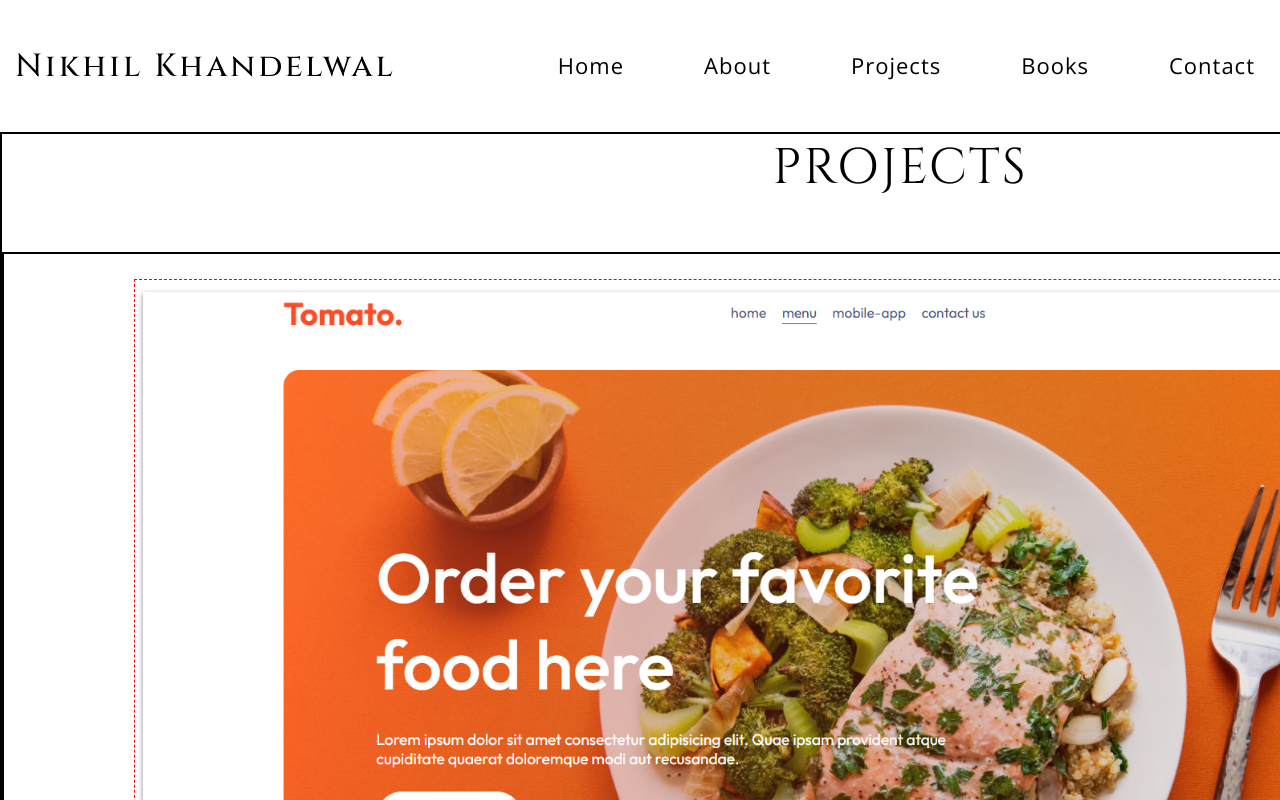
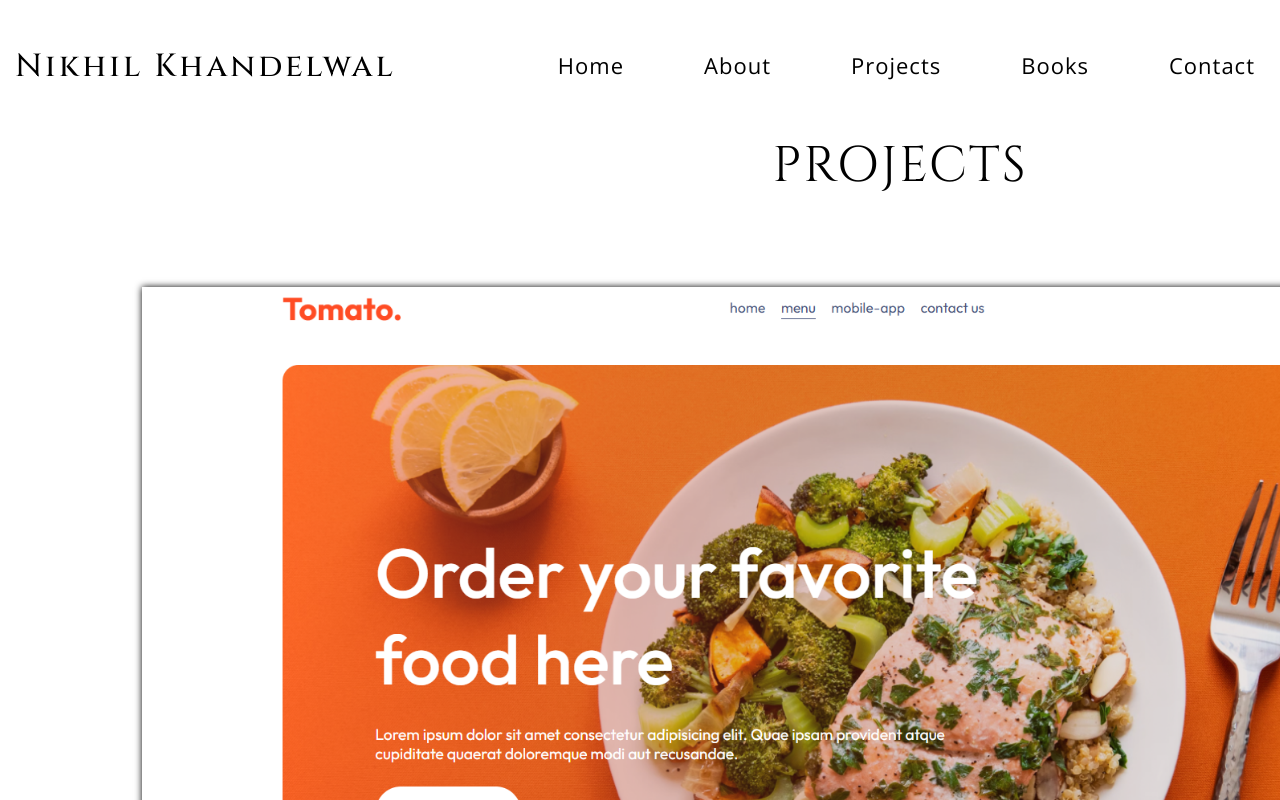
Before and after one commit to nikhilkhandelwal006/nikhilkhandelwal.me, a React (Vite) app: page /projects in a window 1280 px wide. Shown: the top 800 px of the page. Built offline with nearby package versions, Linux system fonts and the light colour scheme; a web font is replaced by a local one.

Commit message:
Project Css Done

```diff
--- a/src/pages/Projects/Projects.css
+++ b/src/pages/Projects/Projects.css
@@ -2,7 +2,7 @@
   width: 1800px;
   margin: auto;
 
-  border: 2px solid black;
+  /* border: 2px solid black; */
 }
 
 .heading {
@@ -16,7 +16,7 @@
 }
 
 .showcase {
-  border: 2px solid black;
+  /* border: 2px solid black; */
   display: flex;
   flex-direction: column;
   justify-content: center;
@@ -26,7 +26,7 @@
 }
 
 .project-one {
-  border: 1px dashed red;
+  /* border: 1px dashed red; */
   width: 1532px;
   padding: 12px 8px;
 }
@@ -34,7 +34,8 @@
 .project-one img {
   width: 1500px;
    cursor: pointer;
-   box-shadow: 3px 5px 5px 3px #888888;
+   /* box-shadow: -3px -3px 8px; */
+   box-shadow: 0 0 7px 0px;
 }
 
 .project-one img:hover{
```
